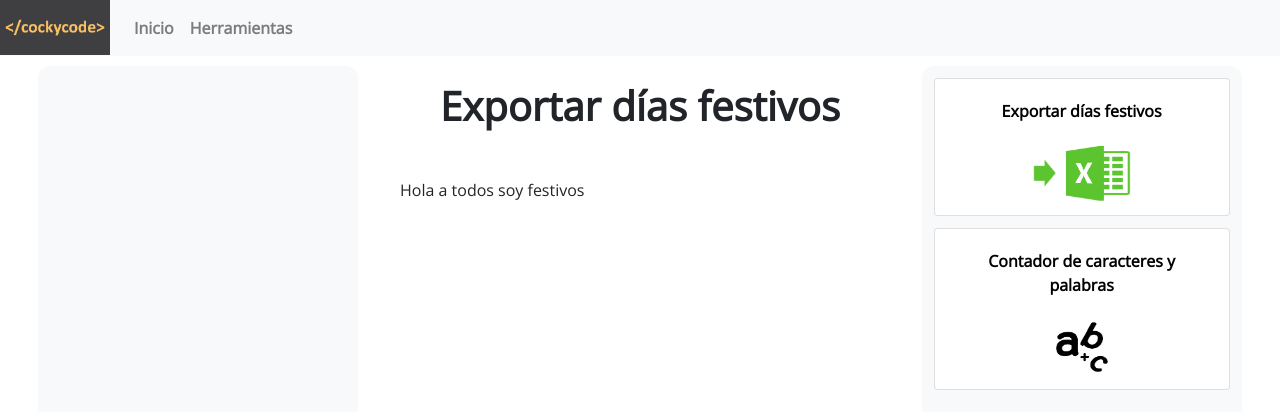
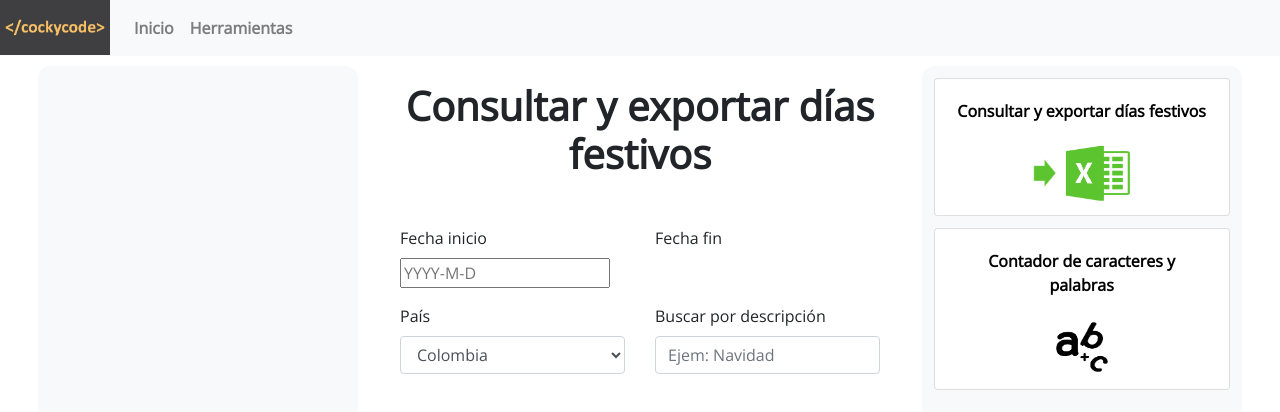
Before and after one commit to nerrewton/react-wordpress-front, a React (Create React App) app: page /tool/exportar-dias-festivos in a window 1280 px wide. Shown: the top 412 px of the page. Built offline with nearby package versions, Linux system fonts and the light colour scheme.

Commit message:
SE agrega formulario dias festivos

```diff
--- a/src/testParameters/toolsParams.json
+++ b/src/testParameters/toolsParams.json
@@ -2,9 +2,10 @@
     {
         "url": "/tool/exportar-dias-festivos",
         "image": "festivos_excel",
-        "title": "Exportar días festivos",
+        "title": "Consultar y exportar días festivos",
         "description": "consultar dias festivos y exportar días festivos en excel.",
         "component": "ExportarFestivos",
+        "keywords": "días festivos, consultar días festivos, exportar días festivos, hoy es festivo",
         "active": true
     },
     {
@@ -13,7 +14,7 @@
         "title": "Contador de caracteres y palabras",
         "description": "Contador de caracteres y contador de palabras",
         "component": "ContadorCaracteres",
-        "keywords": "Contador caracteres online,contador caracteres,contador palabras",
+        "keywords": "contador caracteres online,contador caracteres,contador palabras",
         "active": true
     }
 ]
--- a/src/tool_components/ExportarFestivos.js
+++ b/src/tool_components/ExportarFestivos.js
@@ -1,11 +1,52 @@
 import React, { Component, Fragment } from 'react';
+import {
+    Row,
+    Col,
+    Form
+} from "react-bootstrap";
+import DayPickerInput from 'react-day-picker/DayPickerInput';
+import 'react-day-picker/lib/style.css';
+
+/*import MomentLocaleUtils, {
+    formatDate,
+    parseDate,
+} from 'react-day-picker/moment';
+
+import 'moment/locale/it';*/
 
 class ExportarFestivos extends Component {
     state = {  }
     render() {
         return (
             <Fragment>
-                Hola a todos soy festivos
+                <Form>
+                    <Form.Group>
+                        <Row>
+                            <Col>
+                                <Form.Label>Fecha inicio</Form.Label>
+                                <DayPickerInput
+                                />
+                            </Col>
+                            <Col>
+                                <Form.Label>Fecha fin</Form.Label>
+                            </Col>
+                        </Row>
+                    </Form.Group>
+                    <Form.Group>
+                        <Row>
+                            <Col>
+                                <Form.Label>País</Form.Label>
+                                <Form.Control as="select" name="pais_codigo">
+                                    <option value="CO">Colombia</option>
+                                </Form.Control>
+                            </Col>
+                            <Col>
+                                <Form.Label>Buscar por descripción</Form.Label>
+                                <Form.Control as="input" name="descripcion" placeholder="Ejem: Navidad"/>
+                            </Col>
+                        </Row>
+                    </Form.Group>
+                </Form>
             </Fragment>
         );
     }
```
